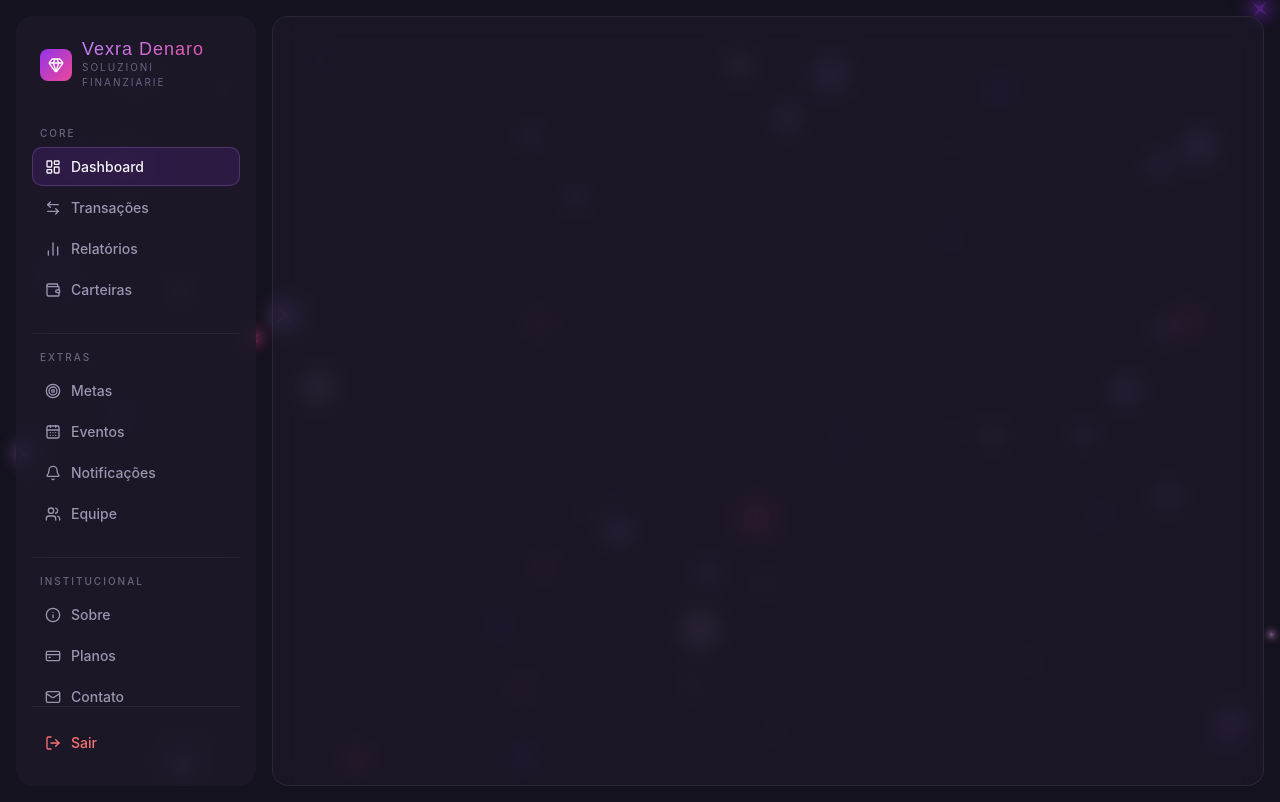
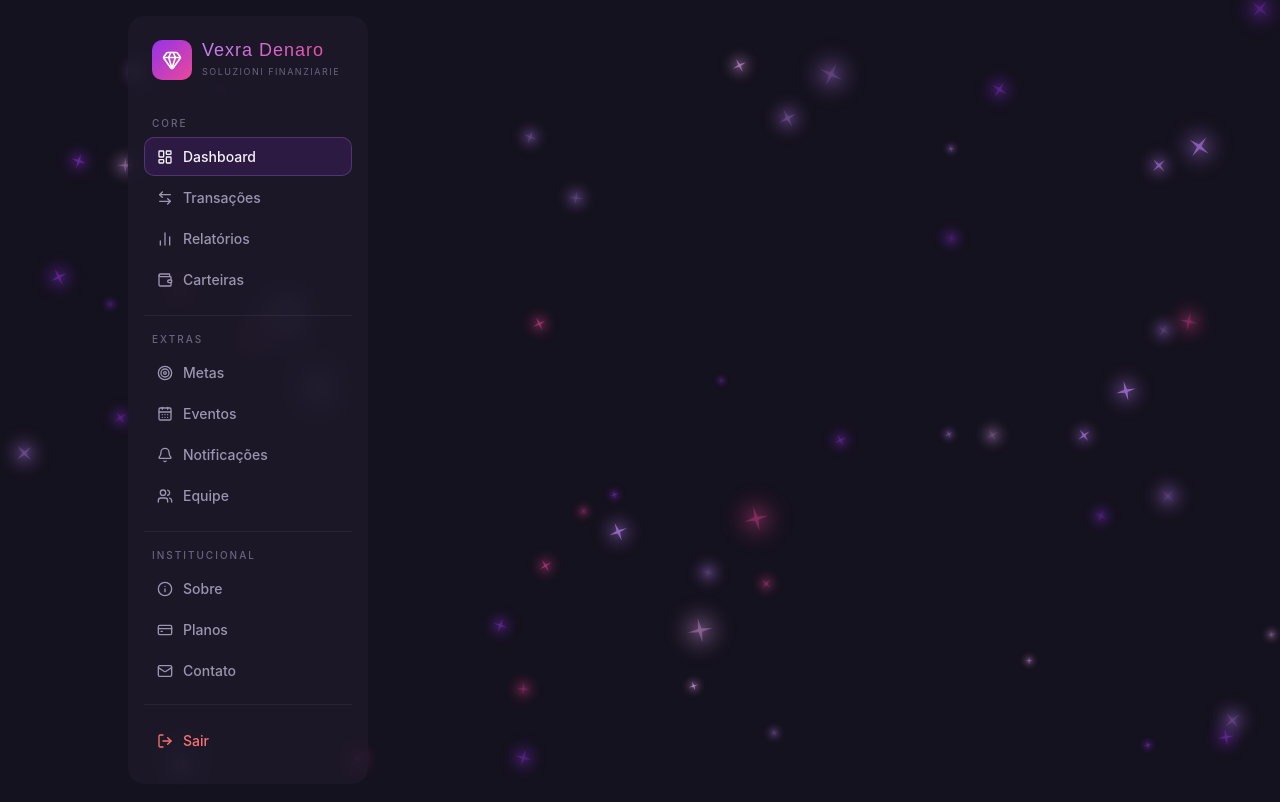
Before and after one commit to erikalaiane/finance-dashboard, a React (Vite) app: page / in a window 1280 px wide. Built offline with nearby package versions, Linux system fonts and the light colour scheme.

Commit message:
feat: add sidebar with nav sections, logo and glassmorphism

```diff
--- a/src/assets/components/layout/RootLayout.tsx
+++ b/src/assets/components/layout/RootLayout.tsx
@@ -5,35 +5,25 @@ import { Sidebar } from "./Sidebar";
 
 export function RootLayout() {
   return (
-    <div style={{ background: "#15121F", minHeight: "100vh", position: "relative", padding: "16px", display: "flex", gap: "16px" }}>
+<div style={{ background: "#15121F", minHeight: "100vh", position: "relative" }}>
   <StarBackground />
 
-  {/* Sidebar flutuante */}
-  <div style={{ position: "relative", zIndex: 10, flexShrink: 0 }}>
-    <Sidebar />
-  </div>
-
-  {/* Painel principal */}
-  <main style={{
+  {/* Wrapper central 80% */}
+  <div style={{
+    width: "80%",
+    margin: "0 auto",
+    height: "100vh",
+    display: "flex",
+    padding: "16px 0",
+    boxSizing: "border-box",
     position: "relative",
     zIndex: 1,
-    flex: 1,
-    display: "flex",
-    flexDirection: "column",
   }}>
-    <div style={{
-      flex: 1,
-      background: "rgba(30, 26, 43, 0.6)",
-      backdropFilter: "blur(12px)",
-      border: "1px solid rgba(255,255,255,0.07)",
-      borderRadius: "16px",
-      overflow: "auto",
-      padding: "24px",
-      minHeight: "calc(100vh - 32px)",
-    }}>
+    <Sidebar />
+    <main style={{ flex: 1, padding: "0 0 0 16px" }}>
       <Outlet />
-    </div>
-  </main>
+    </main>
+  </div>
 </div>
   );
 }
--- a/src/assets/components/layout/Sidebar.tsx
+++ b/src/assets/components/layout/Sidebar.tsx
@@ -67,8 +67,9 @@ export function Sidebar() {
     <aside
       style={{
         position: "relative",
-        height: "calc(100vh - 30px)",
+        height: "100%",
         width: "240px",
+        overflowY: "hidden",
         zIndex: 10,
         display: "flex",
         flexDirection: "column",
@@ -90,9 +91,9 @@ export function Sidebar() {
       >
         <div
           style={{
-            width: "32px",
-            height: "32px",
-            borderRadius: "8px",
+            width: "40px",
+            height: "40px",
+            borderRadius: "10px",
             background: "linear-gradient(135deg, #9333EA, #EC4899)",
             display: "flex",
             alignItems: "center",
@@ -100,7 +101,7 @@ export function Sidebar() {
             flexShrink: 0,
           }}
         >
-          <Gem size={16} color="white" />
+          <Gem size={20} color="white" />
         </div>
         <div>
           <div
@@ -119,11 +120,11 @@ export function Sidebar() {
           </div>
           <div
             style={{
-              fontSize: "10px",
-              letterSpacing: "2px",
+              fontSize: "9px",
+              letterSpacing: "1.5px",
               color: "#6B6480",
               textTransform: "uppercase",
-              marginTop: "2px",
+              marginTop: "6px",
             }}
           >
             Soluzioni Finanziarie
@@ -132,7 +133,7 @@ export function Sidebar() {
       </div>
 
       {/* Nav sections */}
-      <nav style={{ flex: 1, overflowY: "auto", display: "flex", flexDirection: "column", gap: "24px" }}>
+      <nav style={{ flex: 1, overflowY: "hidden", display: "flex", flexDirection: "column", gap: "16px" }}>
         {sections.map((section, i) => (
           <div key={section.title}>
             {i > 0 && (
```
